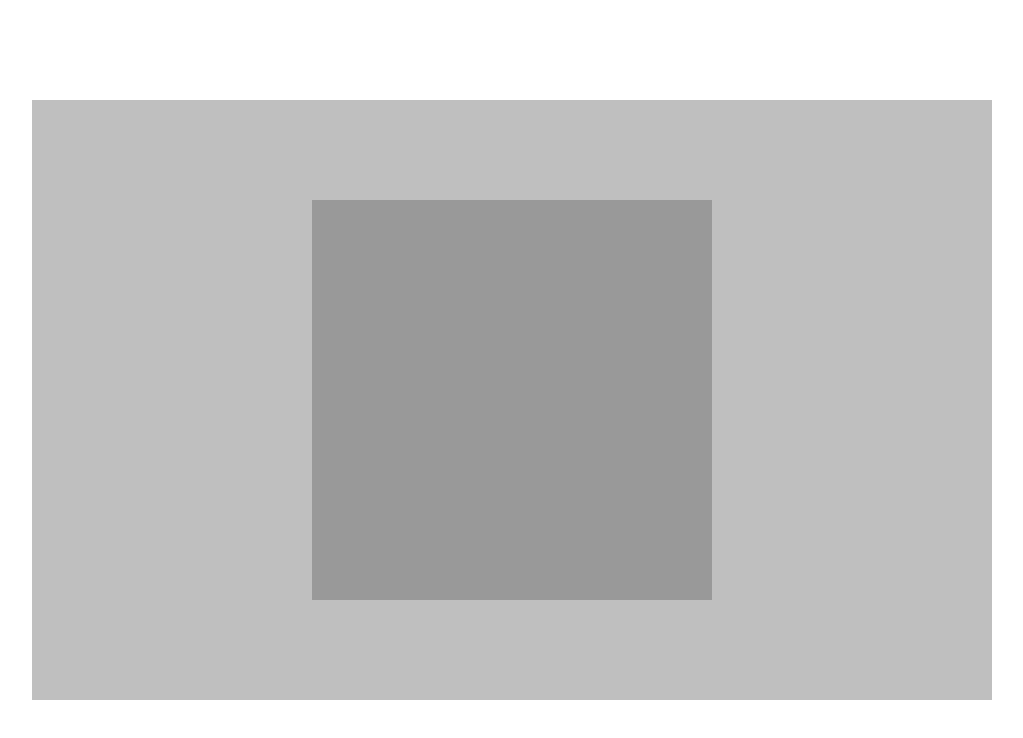
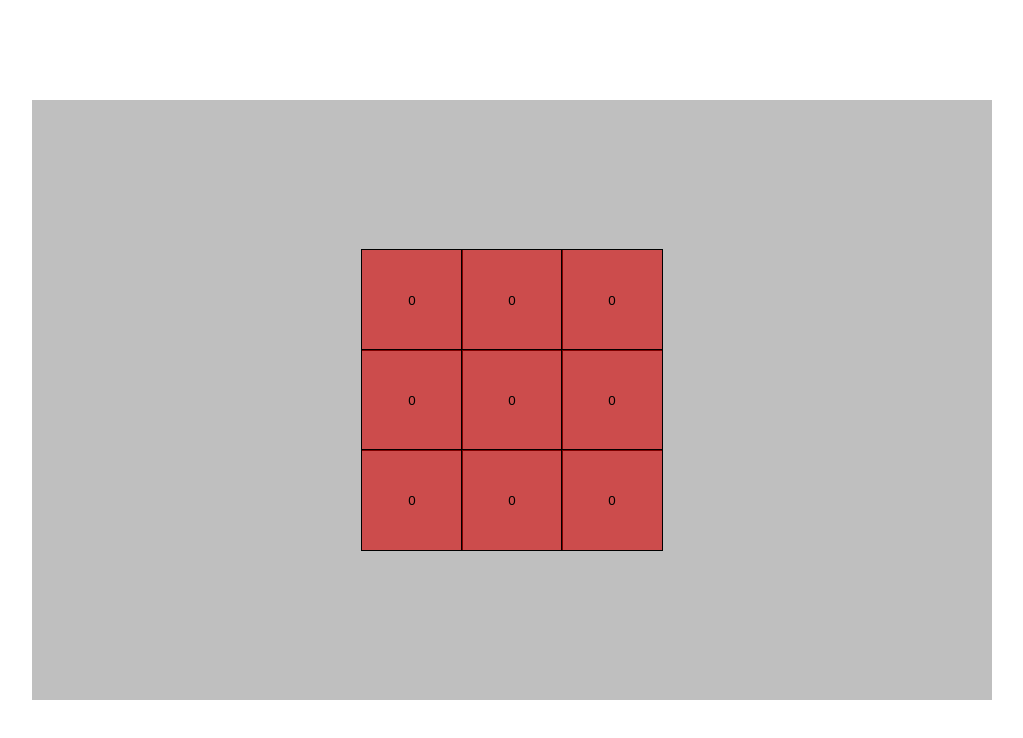
Before and after one commit to gobitobi/minesweeper-vanillaJS, a plain HTML site: page index.html in a window 1280 px wide. Shown: the whole page, without its empty margins (128-1151 px from the left). Drawn offline with Linux system fonts and the light colour scheme.

Commit message:
'second commit; testing button interactions'

```diff
--- a/app.css
+++ b/app.css
@@ -22,7 +22,18 @@ body {
 }
 
 .board {
-    width: 400px;
-    height: 400px;
+    width: 300px;
+    height: 300px;
     background-color: rgba(0, 0, 0, 0.2);
+    display: grid;
+    grid-template-columns: repeat(3, 1fr);
+    grid-template-rows: repeat(3, 1fr);
 }
+
+.tile-piece {
+    width: 100px;
+    height: 100px;
+    background: rgba(255, 0, 0, 0.5);
+    outline: 1px solid black;
+    border: none;
+}
--- /dev/null
+++ b/classes/Tile.js
@@ -0,0 +1,11 @@
+class Tile {
+    constructor(row, col) {
+        this.row = row;
+        this.col = col;
+        this.isMine = false;
+        this.mineNeighbours = 0;
+        this.hidden = false;
+    }
+}
+
+export default Tile
--- a/script.js
+++ b/script.js
@@ -0,0 +1,31 @@
+import Tile from './classes/Tile.js'
+
+// board
+const ROWS = 3
+const COLS = 3
+
+const board = document.querySelector('.board')
+
+const a = []
+for (let i = 0; i < ROWS; i++) {
+    const tmp_row = []
+    for (let j = 0; j < COLS; j++) {
+        const tmp = new Tile(i, j)
+        const tmpDiv = document.createElement('button')
+        tmpDiv.classList.add('tile-piece')
+        tmpDiv.innerText = `${tmp.mineNeighbours}`
+        tmpDiv.data = tmp
+        board.appendChild(tmpDiv)
+        tmp_row.push(tmp)
+        tmpDiv.addEventListener('click', e => clickHandler(e))
+    }
+    a.push(tmp_row)
+}
+console.log(a)
+
+const clickHandler = e => {
+    console.log(e.target.data)
+    e.target.data.hidden = !e.target.data.hidden
+    e.target.innerText = e.target.data.hidden
+    console.log(e.target.data)
+}
```
